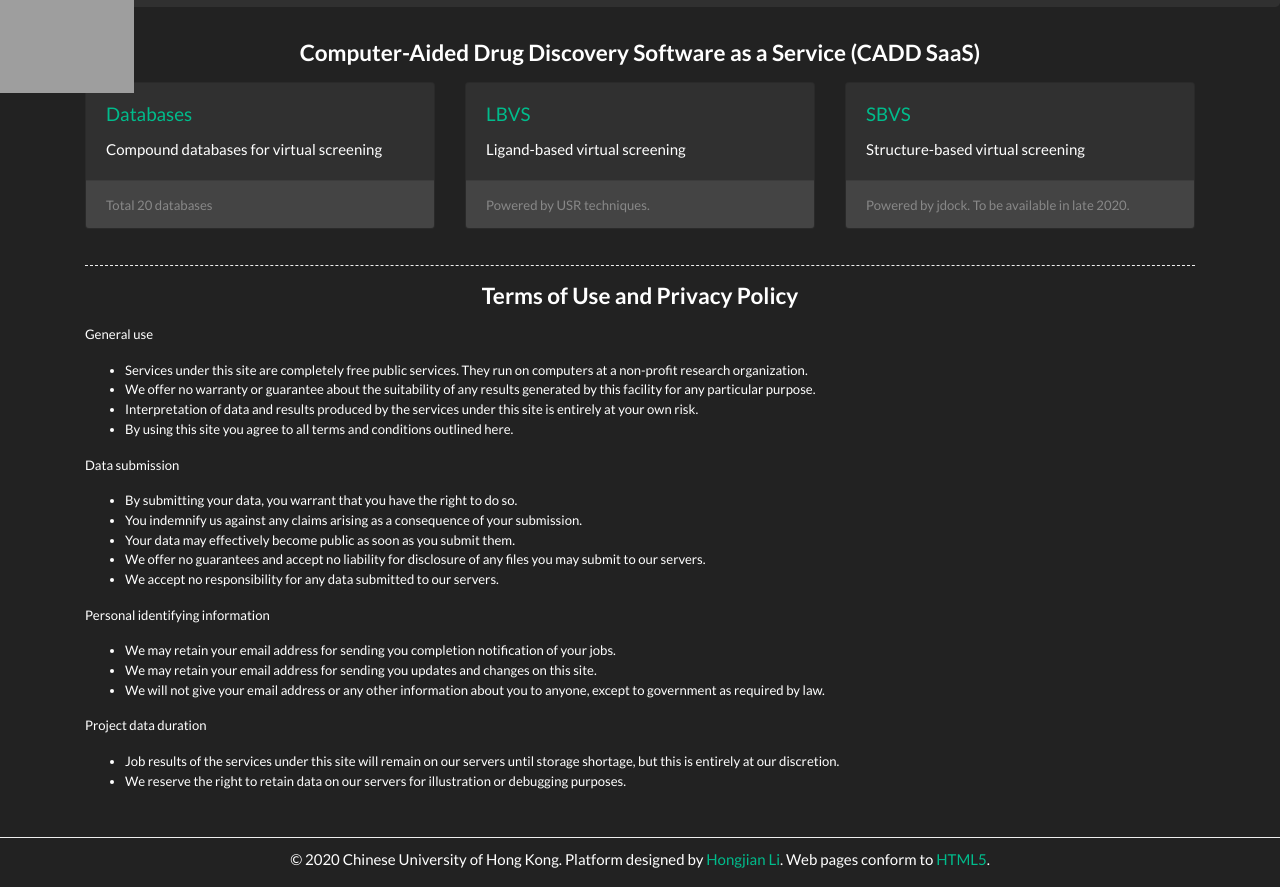
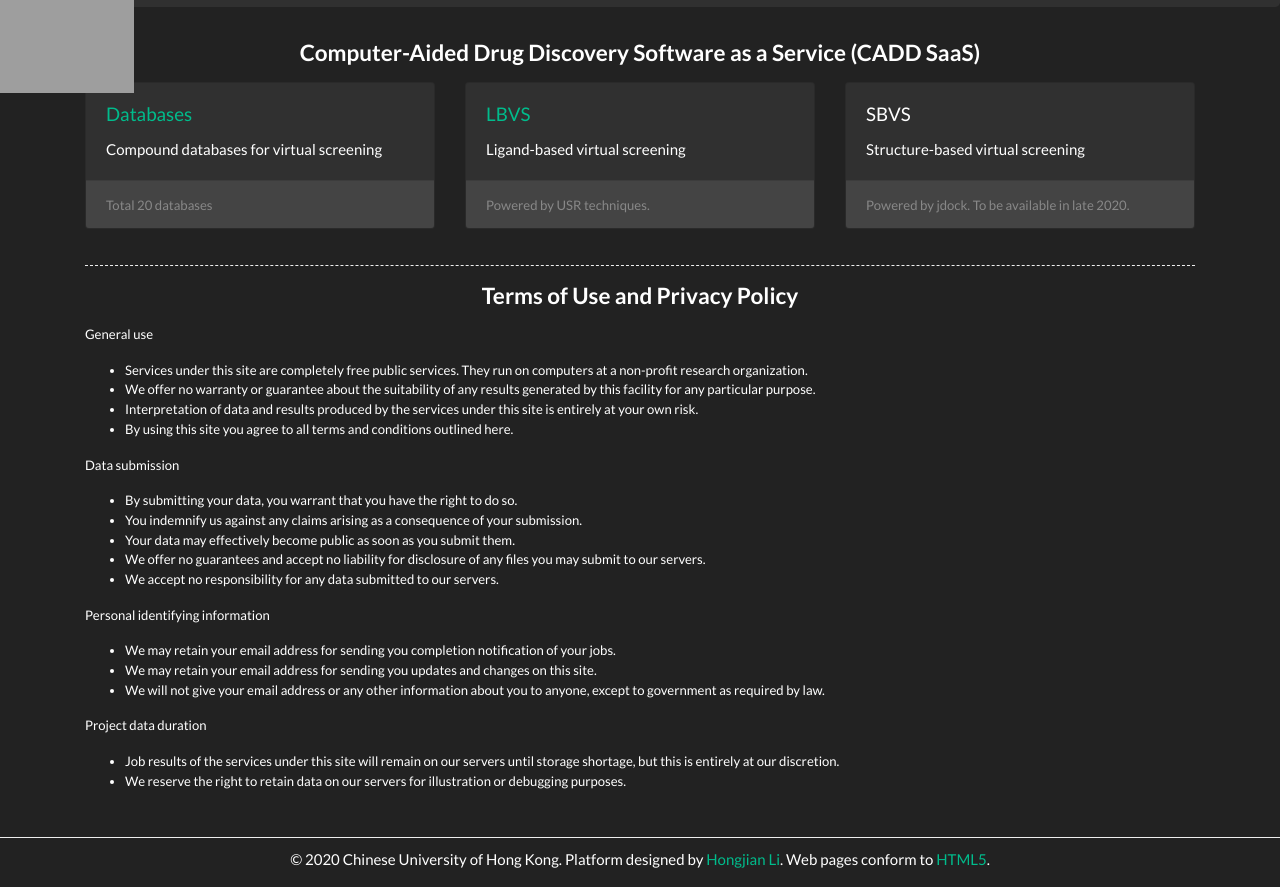
Before and after one commit to HongjianLi/jstar, a website: page public/index.html in a window 1280 px wide. Shown: the part 41-928 px from the top of the page. Drawn offline with nearby package versions, Linux system fonts and the light colour scheme; grey boxes are pictures that could not be loaded.

Commit message:
Deleted the link to /sbvs

```diff
--- a/public/index.html
+++ b/public/index.html
@@ -57,7 +57,7 @@
 				</div>
 				<div class="card">
 					<div class="card-body">
-						<h5 class="card-title"><a href="sbvs">SBVS</a></h5>
+						<h5 class="card-title">SBVS</h5>
 						<p class="card-text">Structure-based virtual screening</p>
 					</div>
 					<div class="card-footer">
```
